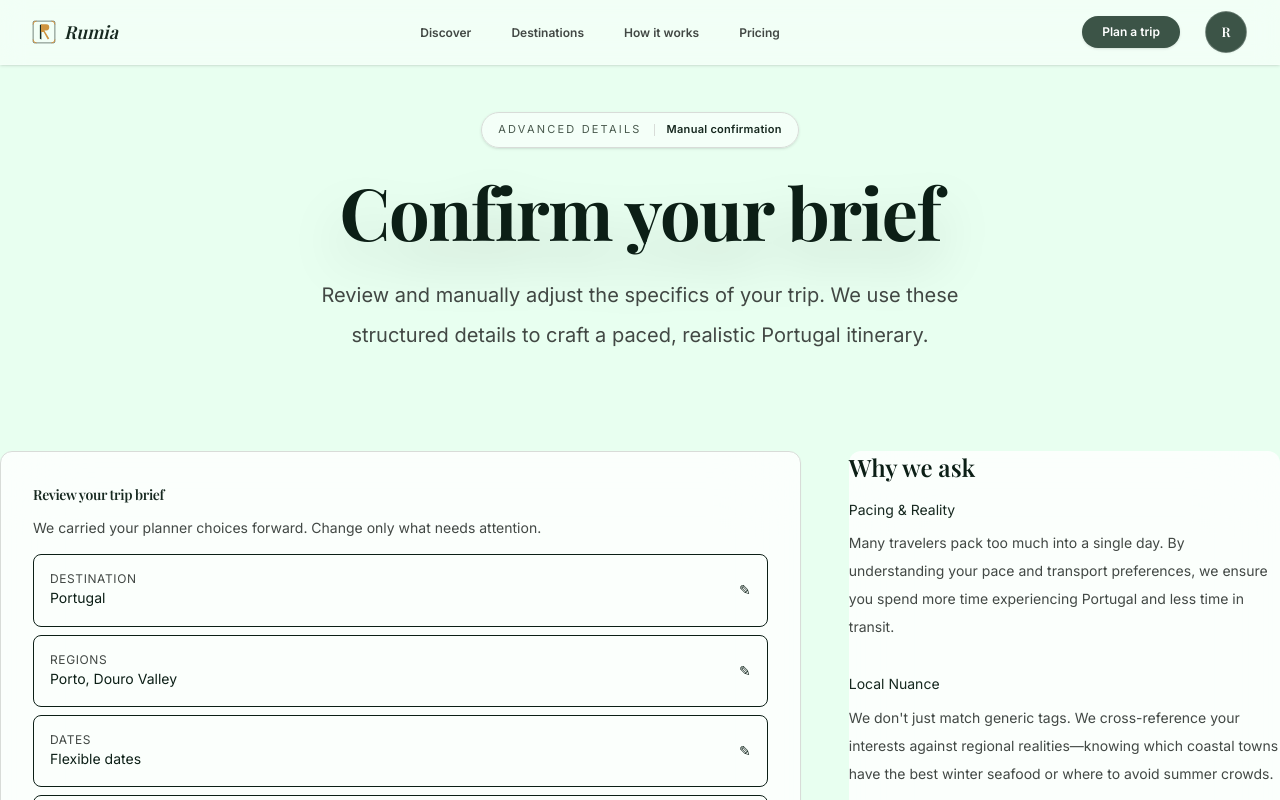
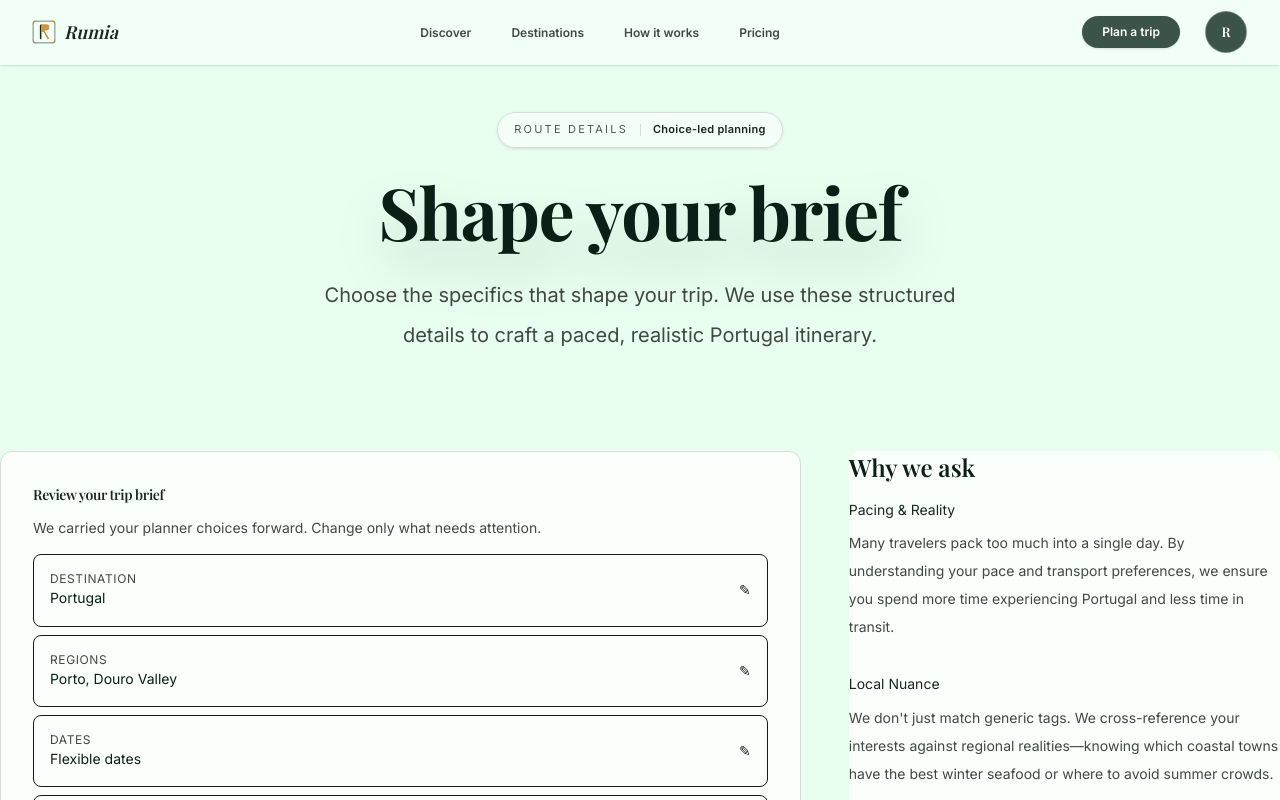
Before and after one commit to Dystx/Rota, a Next.js app in the folder apps/web/: page /trip/new in a window 1280 px wide. Shown: the top 800 px of the page. Built offline with nearby package versions, Linux system fonts and the light colour scheme.

Commit message:
fix: align trip entry copy with choice planning

```diff
--- a/apps/web/app/(app)/trip/new/page.tsx
+++ b/apps/web/app/(app)/trip/new/page.tsx
@@ -5,8 +5,8 @@ import { SiteFooter } from "../../../_components/site-footer";
 import { TripBriefFormBoundary } from "./trip-brief-form";
 
 export const metadata: Metadata = {
-  title: "Trip Details Confirmation",
-  description: "Review or manually enter the structured details of your Portugal trip before we craft your itinerary.",
+  title: "Shape Your Portugal Route",
+  description: "Choose the details that matter to your Portugal trip before we craft your itinerary.",
   alternates: {
     canonical: "/trip/new"
   }
@@ -30,12 +30,12 @@ export default function NewTripPage() {
         </div>
 
         <div className="relative z-10 w-full max-w-3xl text-center flex flex-col items-center gap-6">
-          <StatPill label="Advanced details" value="Manual confirmation" />
+          <StatPill label="Route details" value="Choice-led planning" />
           <h1 className="font-display text-display-mobile md:text-display text-foreground drop-shadow-2xl">
-            Confirm your brief
+            Shape your brief
           </h1>
           <p className="text-on-surface-variant leading-loose text-xl max-w-2xl mx-auto">
-            Review and manually adjust the specifics of your trip. We use these structured details to craft a paced, realistic Portugal itinerary.
+            Choose the specifics that shape your trip. We use these structured details to craft a paced, realistic Portugal itinerary.
           </p>
         </div>
       </section>
```
